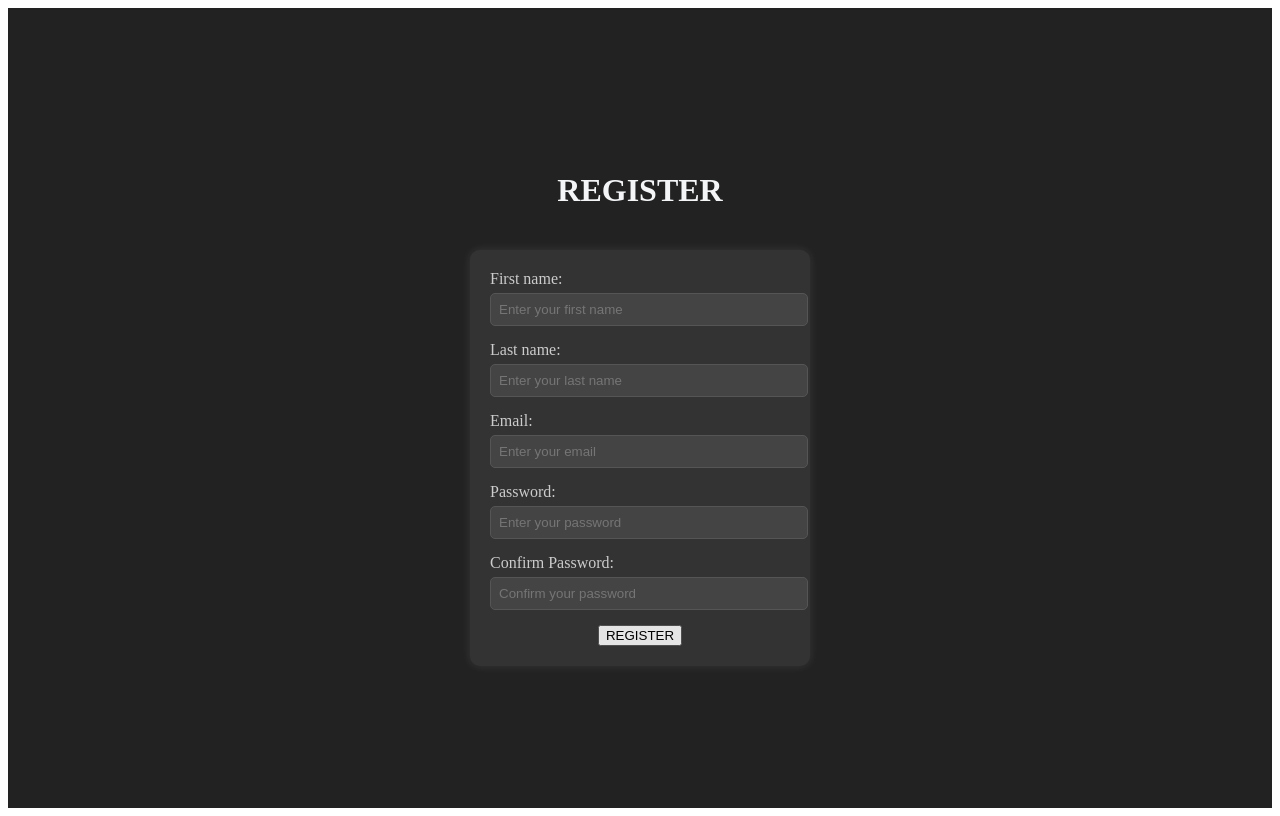
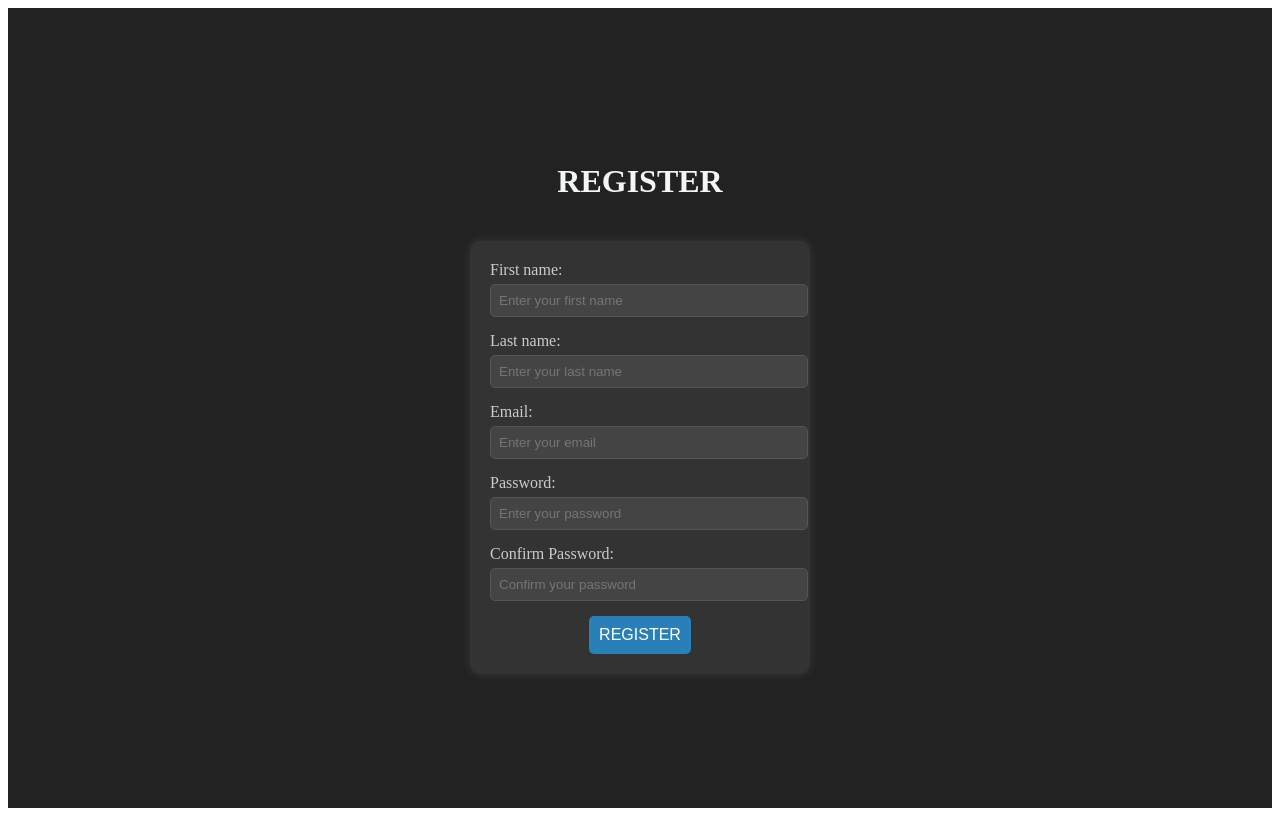
Before and after one commit to simecki123/Superior_Tasker, a React (Vite) app: page /register in a window 1280 px wide. In both pictures the pointer is over the button "REGISTER". Built offline with nearby package versions, Linux system fonts and the light colour scheme.

Commit message:
Fixing register css

```diff
--- a/src/register_components/Register-dark.css
+++ b/src/register_components/Register-dark.css
@@ -54,7 +54,7 @@
 
 }
 
-.register-button {
+.register-btn {
     width: 100%;
     padding: 10px;
     background-color: #3498db;
@@ -65,6 +65,6 @@
     font-size: 1em;
   }
 
-.register-button:hover {
+.register-btn:hover {
     background-color: #2980b9;
   }
--- a/src/register_components/Register-light.css
+++ b/src/register_components/Register-light.css
@@ -53,7 +53,7 @@
 
 }
 
-.register-button {
+.register-btn {
     width: 100%;
     padding: 10px;
     background-color: #4caf50;
@@ -66,6 +66,6 @@
 
   }
 
-.register-button:hover {
+.register-btn:hover {
     background-color: #45a049; /* Dark green color on hover */
   }
```
